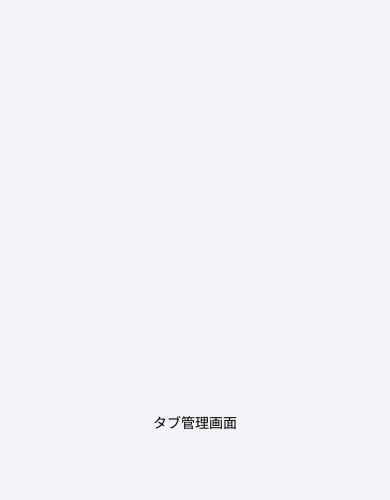
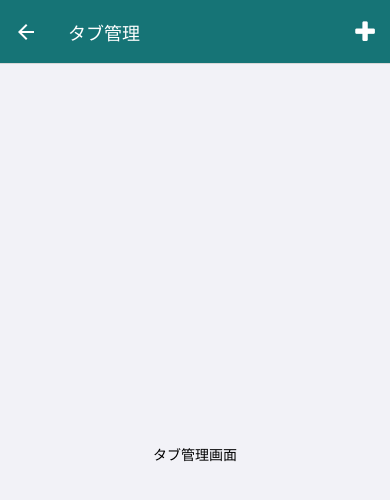
Before and after one commit to kohta9521/TodoApp-React-Native, a React Native app: screen /Tab in a window 390 px wide. Shown: the top 500 px of the page. Built offline with nearby package versions, Linux system fonts and the light colour scheme.

Commit message:
画面遷移の作成

```diff
--- a/App.js
+++ b/App.js
@@ -1,10 +1,11 @@
 import { StatusBar } from 'expo-status-bar';
 import { StyleSheet, Text, View } from 'react-native';
+import RootNavigation from './src/navigations/RootNavigation';
 
 // components import
 import HomeScreen from './src/screens/HomeScreen';
 import TabScreen from './src/screens/TabScreen';
 
 export default function App() {
-  return <TabScreen></TabScreen>;
+  return <RootNavigation></RootNavigation>;
 }
--- /dev/null
+++ b/src/navigations/RootNavigation.js
@@ -0,0 +1,12 @@
+import * as Reat from 'react';
+import { NavigationContainer } from '@react-navigation/native';
+
+import HomeStack from './stack/HomeStack';
+
+export default function RootNavigation() {
+  return (
+    <NavigationContainer>
+      <HomeStack></HomeStack>
+    </NavigationContainer>
+  );
+}
--- a/src/navigations/stack/HomeStack.js
+++ b/src/navigations/stack/HomeStack.js
@@ -8,9 +8,9 @@ const Stack = createStackNavigator();
 
 export default function HomeStack() {
   return (
-    <Stack.Navigator>
-      <Stack.Screen name="Home" component={HomeScreen} />
-      <Stack.Screen name="Tab" component={TabScreen} />
+    <Stack.Navigator screenOptions={{ headerTintColor: 'white', headerStyle: { backgroundColor: '#167476' } }}>
+      <Stack.Screen name="Home" component={HomeScreen} options={{ headerTitle: 'ホーム' }} />
+      <Stack.Screen name="Tab" component={TabScreen} options={{ headerTitle: 'タブ管理' }} />
     </Stack.Navigator>
   );
 }
--- a/src/screens/HomeScreen.js
+++ b/src/screens/HomeScreen.js
@@ -1,7 +1,23 @@
+import { useLayoutEffect } from 'react';
 import { StatusBar } from 'expo-status-bar';
-import { StyleSheet, Text, View } from 'react-native';
+import { StyleSheet, Text, View, TouchableOpacity } from 'react-native';
 
-export default function HomeScreen() {
+// icons import
+import Icon from 'react-native-vector-icons/FontAwesome';
+
+export default function HomeScreen({ navigation }) {
+  useLayoutEffect(() => {
+    navigation.setOptions({
+      headerRight: () => {
+        return (
+          <TouchableOpacity style={{ marginRight: 15 }} onPress={() => navigation.navigate('Tab')}>
+            <Icon name="folder" color={'white'} size={25}></Icon>
+          </TouchableOpacity>
+        );
+      },
+    });
+  }, []);
+
   return (
     <View style={styles.container}>
       <Text>ホーム画面</Text>
--- a/src/screens/TabScreen.js
+++ b/src/screens/TabScreen.js
@@ -1,7 +1,22 @@
+import { useLayoutEffect } from 'react';
 import { StatusBar } from 'expo-status-bar';
-import { StyleSheet, Text, View } from 'react-native';
+import { StyleSheet, Text, View, TouchableOpacity } from 'react-native';
 
-export default function TabScreen() {
+// icons import
+import Icon from 'react-native-vector-icons/FontAwesome';
+
+export default function TabScreen({ navigation }) {
+  useLayoutEffect(() => {
+    navigation.setOptions({
+      headerRight: () => {
+        return (
+          <TouchableOpacity style={{ marginRight: 15 }}>
+            <Icon name="plus" color={'white'} size={25}></Icon>
+          </TouchableOpacity>
+        );
+      },
+    });
+  }, []);
   return (
     <View style={styles.container}>
       <Text>タブ管理画面</Text>
```
